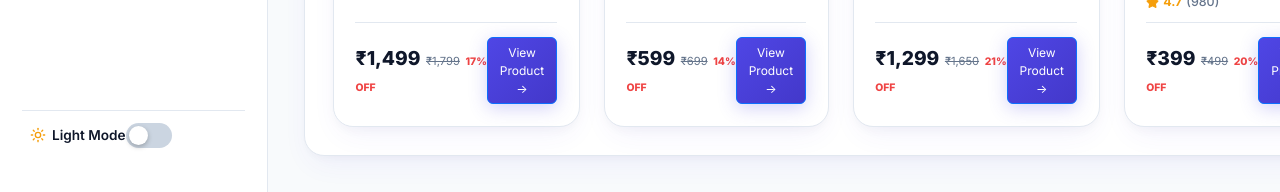
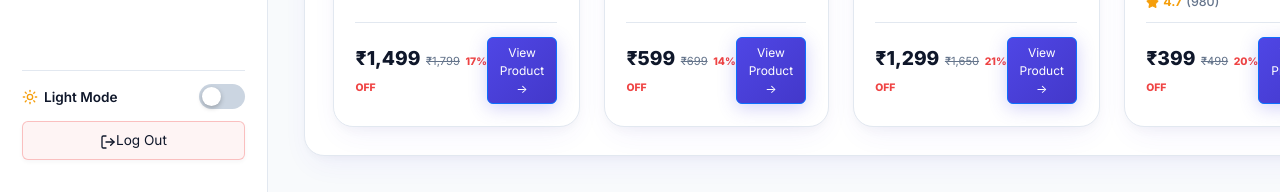
Before and after one commit to springboardmentor23232a-eng/AI_Skin-Intelligence-Personalized-Skincare-Planner, a React (Vite) app: page /user in a window 1280 px wide. Shown: the part 1540-1732 px from the top of the page. Built offline with nearby package versions, Linux system fonts and the light colour scheme; no server answers.

Commit message:
feat: add dedicated Log Out button to sidebar bottom

```diff
--- a/src/components/Sidebar.jsx
+++ b/src/components/Sidebar.jsx
@@ -1,11 +1,12 @@
 import React, { useState, useEffect } from "react";
-import { Link, useLocation } from "react-router-dom";
+import { Link, useLocation, useNavigate } from "react-router-dom";
 import { useAuth } from "../context/AuthContext";
-import { LayoutDashboard, Sparkles, History, User, Shield, Stethoscope, Award, Droplets, ShoppingBag, Target, Users, BookOpen, Settings, Crown, Moon, Sun } from "lucide-react";
+import { LayoutDashboard, Sparkles, History, User, Shield, Stethoscope, Award, Droplets, ShoppingBag, Target, Users, BookOpen, Settings, Crown, Moon, Sun, LogOut } from "lucide-react";
 
 const Sidebar = () => {
-  const { user } = useAuth();
+  const { user, logout } = useAuth();
   const location = useLocation();
+  const navigate = useNavigate();
 
   // Dark Mode State inside Sidebar
   const [theme, setTheme] = useState(() => localStorage.getItem("app_theme") || "light");
@@ -17,6 +18,11 @@ const Sidebar = () => {
 
   const toggleTheme = () => {
     setTheme((prev) => (prev === "light" ? "dark" : "light"));
+  };
+
+  const handleLogout = () => {
+    logout();
+    navigate("/login");
   };
 
   const isActive = (path) => location.pathname === path;
@@ -175,13 +181,18 @@ const Sidebar = () => {
         </div>
       </div>
 
-      {/* Bottom Light / Dark Mode Toggle Switch */}
+      {/* Bottom Controls: Theme Toggle & Logout Button */}
+      <div style={{
+        display: 'flex',
+        flexDirection: 'column',
+        gap: '0.75rem',
+        paddingTop: '0.85rem',
+        borderTop: '1px solid var(--border-color)'
+      }}>
         <div style={{
           display: 'flex',
           alignItems: 'center',
-        justify: 'space-between',
-        padding: '0.75rem 0.5rem',
-        borderTop: '1px solid var(--border-color)',
+          justifyContent: 'space-between',
           fontSize: '0.85rem',
           fontWeight: 600
         }}>
@@ -195,6 +206,23 @@ const Sidebar = () => {
             <span className="ios-slider"></span>
           </label>
         </div>
+
+        {/* Dedicated Log Out Button */}
+        <button
+          onClick={handleLogout}
+          className="btn btn-outline btn-block"
+          style={{
+            color: 'var(--danger)',
+            borderColor: 'rgba(239, 68, 68, 0.3)',
+            padding: '0.5rem',
+            fontSize: '0.85rem',
+            background: 'rgba(239, 68, 68, 0.06)'
+          }}
+        >
+          <LogOut size={16} />
+          <span>Log Out</span>
+        </button>
+      </div>
     </aside>
   );
 };
```
Lines whose indentation alone changed are shown as unchanged.
